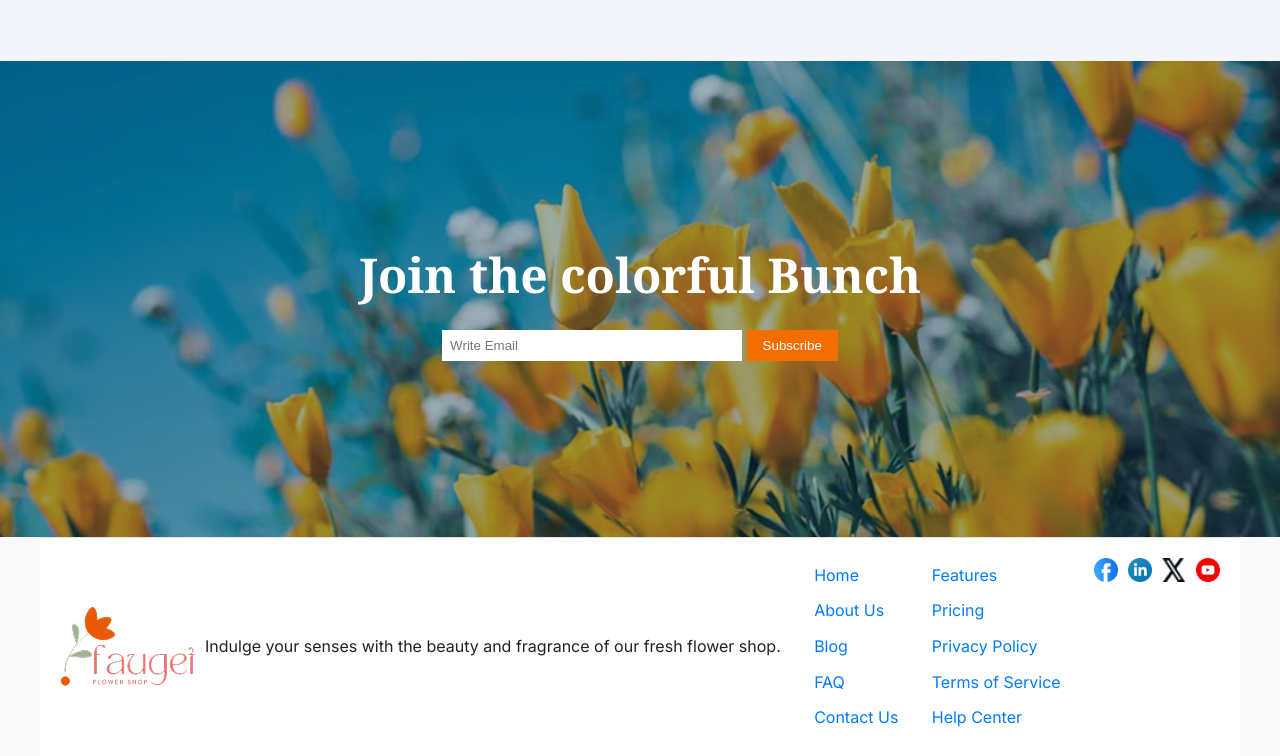
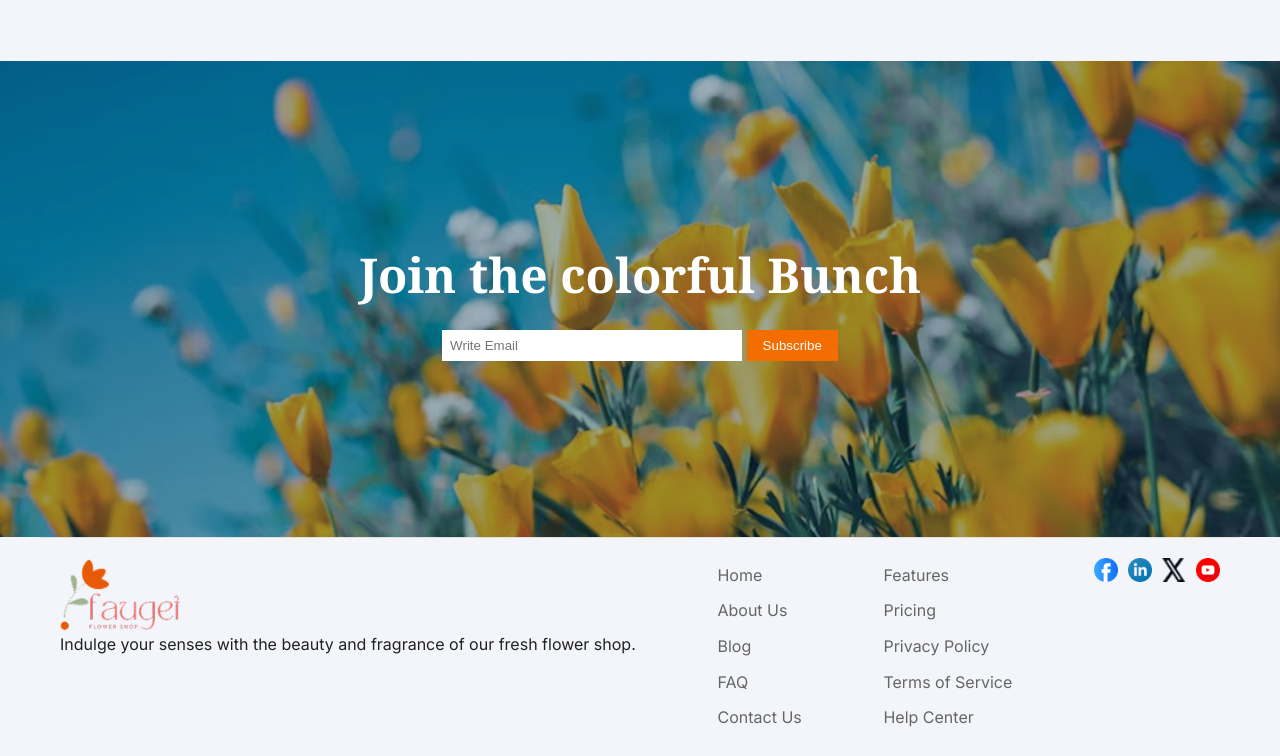
Before and after one commit to faithcoder/flower-shop, a plain HTML site: page index.html in a window 1280 px wide. Shown: the part 2829-3585 px from the top of the page. Drawn offline with Linux system fonts and the light colour scheme.

Commit message:
style fix

```diff
--- a/style.css
+++ b/style.css
@@ -17,7 +17,7 @@
 body {
     font-family: var(--faogei-font);
     line-height: 1.6;
-    background: #f9f9f9;
+    background: #f3f5fa;
     color: var(--faogei-dark);
 }
 
@@ -292,7 +292,6 @@ h5 {
 
 
 .faogei-footer-container {
-    background-color: white;
     padding: 20px;
     display: flex;
     justify-content: space-between;
@@ -304,12 +303,13 @@ h5 {
 
 .faogei-footer-logo {
     display: flex;
-    align-items: center;
-    flex-wrap: wrap;
+    align-items: left;
+    flex-direction: column;
 }
 
 .faogei-footer-logo img {
     margin-right: 10px;
+    max-width: 120px;
 }
 
 .faogei-footer-links {
@@ -318,9 +318,11 @@ h5 {
 }
 
 .faogei-footer-links a {
-    color: #007bff;
+    color: #666;
     text-decoration: none;
     margin: 5px 0;
+    font-family: var(--faogei-font);
+    font-size: 1rem;
 }
 
 .faogei-footer-social {
```
